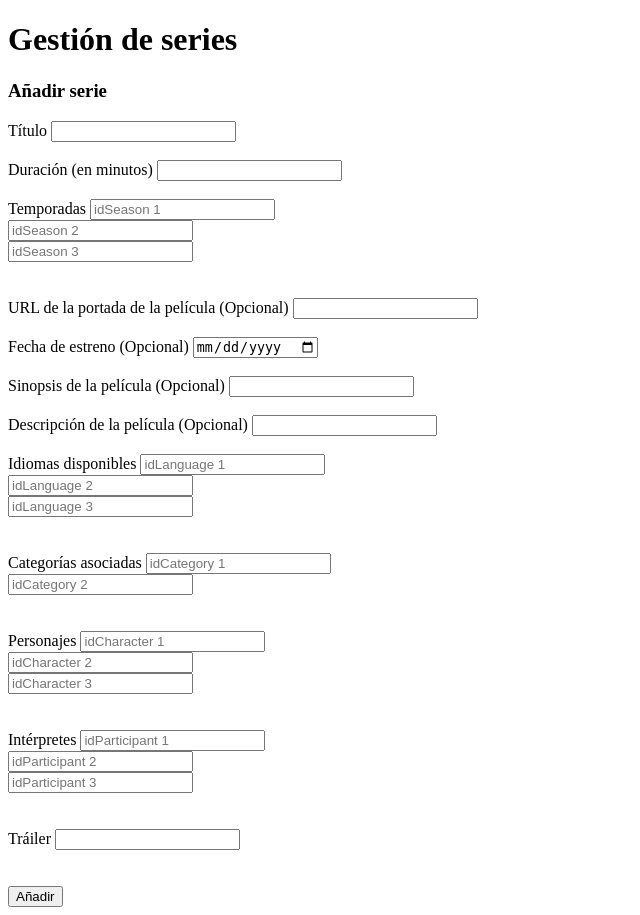
After one commit to UExGPSASEE/proyecto24-gb01-contenidos, a Flask app: page /series in a window 1280 px wide. The commit adds this page. Shown: the whole page, without its empty margins (0-640 px from the left). Run offline with Flask 3, Linux system fonts and the light colour scheme; data that the repository does not hold is empty.

Commit message:
GG-41 HU 5.1 Crear serie
Añadida función de adición de una serie

```diff
--- a/app.py
+++ b/app.py
@@ -5,6 +5,7 @@ from controllers.category_ctrl import CategoryCtrl
 from controllers.participant_ctrl import ParticipantCtrl
 from controllers.trailer_ctrl import TrailerCtrl
 from controllers.chapter_ctrl import ChapterCtrl
+from controllers.serie_ctrl import SerieCtrl
 
 db = dbase.conexionMongoDB()
 
@@ -144,5 +145,15 @@ def getAllParticipants():
 def deletePerticipant():
     return ParticipantCtrl.deleteParticipant(db['participants'])
 
+# -------------------------------------------------------------------------------------------------------
+
+@app.route('/series')
+def series():
+    return SerieCtrl.render_template(db['series'])
+
+@app.route('/series/addSerie', methods=['POST'])
+def addSerie():
+    return SerieCtrl.addSerie(db['series'])
+
 if __name__ == '__main__':
     app.run(debug=True, port=8082)
--- /dev/null
+++ b/controllers/serie_ctrl.py
@@ -0,0 +1,35 @@
+from flask import render_template, request, jsonify, redirect, url_for
+from database import get_next_sequence_value as get_next_sequence_value
+from pymongo.collection import Collection
+from models.serie import Serie
+
+class SerieCtrl:
+    @staticmethod
+    def render_template(db: Collection):
+        seriesReceived = db.find()
+        return render_template('Serie.html', series=seriesReceived)
+
+    # ---------------------------------------------------------
+
+    @staticmethod
+    def addSerie(db: Collection):
+        idSerie = get_next_sequence_value(db,"idSerie")
+        title = request.form.get('title')
+        duration = request.form.get('duration')
+        urlTitlePage = request.form.get('urlTitlePage')
+        releaseDate = request.form.get('releaseDate')
+        synopsis = request.form.get('synopsis')
+        description = request.form.get('description')
+        language = request.form.getlist('language[]')
+        category = request.form.getlist('category[]')
+        character = request.form.getlist('character[]')
+        participant = request.form.getlist('participant[]')
+        seasons = request.form.getlist('seasons[]')
+        trailer = request.form.get('trailer')
+        if idSerie:
+            serie = Serie(idSerie, title, seasons, urlTitlePage, releaseDate, synopsis, description,
+                          None, duration, language, category, character, participant, trailer)
+            db.insert_one(serie.toDBCollection())
+            return redirect(url_for('series'))
+        else:
+            return jsonify({'error': 'Serie not found or not added', 'status':'404 Not Found'}), 404
--- /dev/null
+++ b/templates/Serie.html
@@ -0,0 +1,81 @@
+<!DOCTYPE html>
+<html lang="es">
+<head>
+    <meta charset="UTF-8">
+    <meta name="viewport" content="width=device-width, initial-scale=1.0">
+    <title>Series</title>
+</head>
+<body>
+    <div class="container">
+        <h1 class="text-center mt-5 mb-5"> Gestión de series </h1>
+    </div>
+    <div class="container">
+        <div class="row row-col-1 row-cols-sm-1 row-cols-md-2 row-cols-lg-2">
+            <div class="col-md-6 mb-3">
+                <div class="card">
+
+                    <div class="card-header">
+                        <h3 class="text-center">Añadir serie</h3>
+                    </div>
+
+                    <div class="card-body">
+                        <form action="/series/addSerie" method="POST">
+                            <label>Título</label>
+                            <input type="text" class="form-control mb-3" name="title" required>
+                            <br></br>
+                            <label>Duración (en minutos)</label>
+                            <input type="number" class="form-control mb-3" name="duration" required>
+                            <br></br>
+
+                            <!--Por arreglar-->
+                            <label>Temporadas</label>
+                            <input type="number" name="seasons[]" placeholder="idSeason 1"><br>
+                            <input type="number" name="seasons[]" placeholder="idSeason 2"><br>
+                            <input type="number" name="seasons[]" placeholder="idSeason 3"><br>
+                            <br></br>
+
+
+                            <label>URL de la portada de la película (Opcional)</label>
+                            <input type="url" class="form-control mb-3" name="urlTitlePage">
+                            <br></br>
+                            <label>Fecha de estreno (Opcional)</label>
+                            <input type="date" class="form-control mb-3" name="releaseDate">
+                            <br></br>
+                            <label>Sinopsis de la película (Opcional)</label>
+                            <input type="text" class="form-control mb-3" name="synopsis">
+                            <br></br>
+                            <label>Descripción de la película (Opcional)</label>
+                            <input type="text" class="form-control mb-3" name="description">
+                            <br></br>
+                            <label>Idiomas disponibles</label>
+                            <input type="number" name="language[]" placeholder="idLanguage 1"><br>
+                            <input type="number" name="language[]" placeholder="idLanguage 2"><br>
+                            <input type="number" name="language[]" placeholder="idLanguage 3"><br>
+                            <br></br>
+                            <label>Categorías asociadas</label>
+                            <input type="number" name="category[]" placeholder="idCategory 1"><br>
+                            <input type="number" name="category[]" placeholder="idCategory 2"><br>
+                            <br></br>
+                            <label>Personajes</label>
+                            <input type="number" name="character[]" placeholder="idCharacter 1"><br>
+                            <input type="number" name="character[]" placeholder="idCharacter 2"><br>
+                            <input type="number" name="character[]" placeholder="idCharacter 3"><br>
+                            <br></br>
+                            <label>Intérpretes</label>
+                            <input type="number" name="participant[]" placeholder="idParticipant 1"><br>
+                            <input type="number" name="participant[]" placeholder="idParticipant 2"><br>
+                            <input type="number" name="participant[]" placeholder="idParticipant 3"><br>
+                            <br></br>
+                            <label>Tráiler</label>
+                            <input type="number" name="trailer"><br>
+                            <br></br>
+                            <button class="btn btn-primary" type="submit"> Añadir </button>
+                        </form>
+                    </div>
+
+                </div>
+            </div>
+        </div>
+    </div>
+</body>
+</html>
--- a/templates/index.html
+++ b/templates/index.html
@@ -24,6 +24,7 @@
                                 <li><a href="/categories">Ir a Categorías</a></li>
                                 <li><a href="/participants">Ir a Participantes</a></li>
                                 <li><a href="/trailers">Ir a Tráileres</a></li>
+                                <li><a href="/series">Ir a Series</a></li>
                                 <li><a href="/chapters">Ir a Capítulos</a></li>
                             </ul>
                         </nav>
```
Also changed, not shown: models/serie.py (added, +35 -0 lines).
